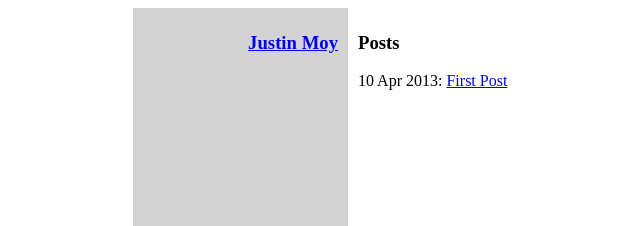
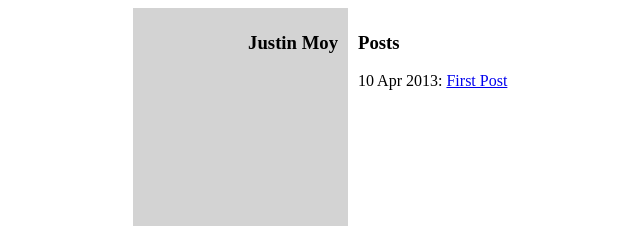
Before and after one commit to justincmoy/joeblow1102.github.io, a Jekyll site: the page built from index.html, in a window 1280 px wide. Shown: the top 226 px of the page, without its empty margins (123-763 px from the left). Built offline with Jekyll 4.4.1, drawn with Linux system fonts in a browser that asks for light colours.

Commit message:
Remove text decoration from links in the left column

```diff
--- a/css/columns.css
+++ b/css/columns.css
@@ -13,6 +13,11 @@
     height: 100%;
 }
 
+#left-column a:active, #left-column a:hover, #left-column a:link, #left-column a:visited {
+    color: black;
+    text-decoration: none;
+}
+
 #right-column {
     margin-left: 220px;
     width: 568px;
```
